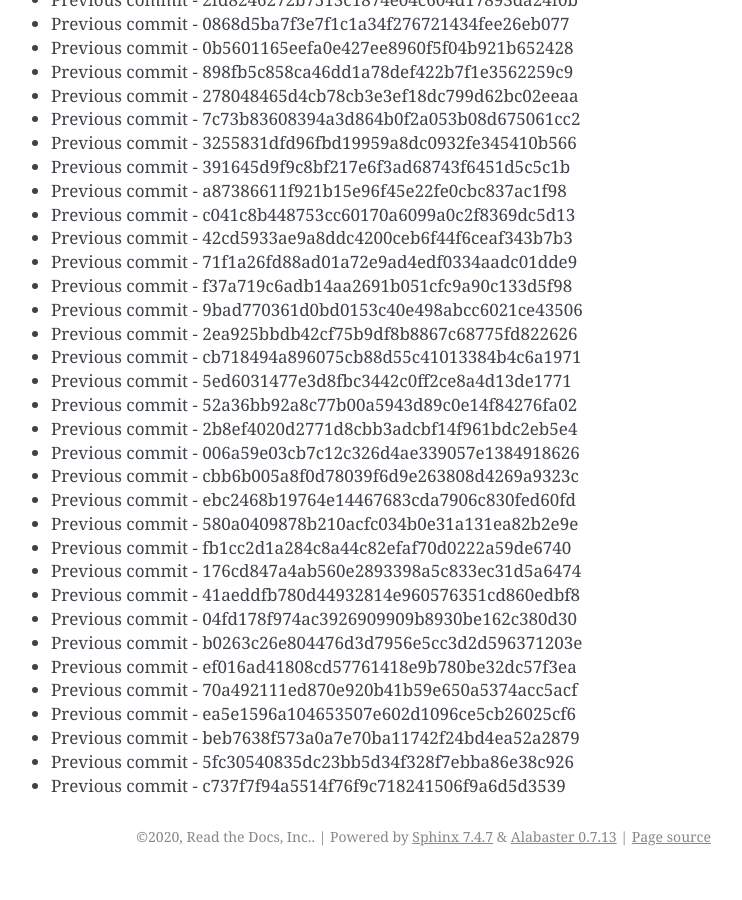
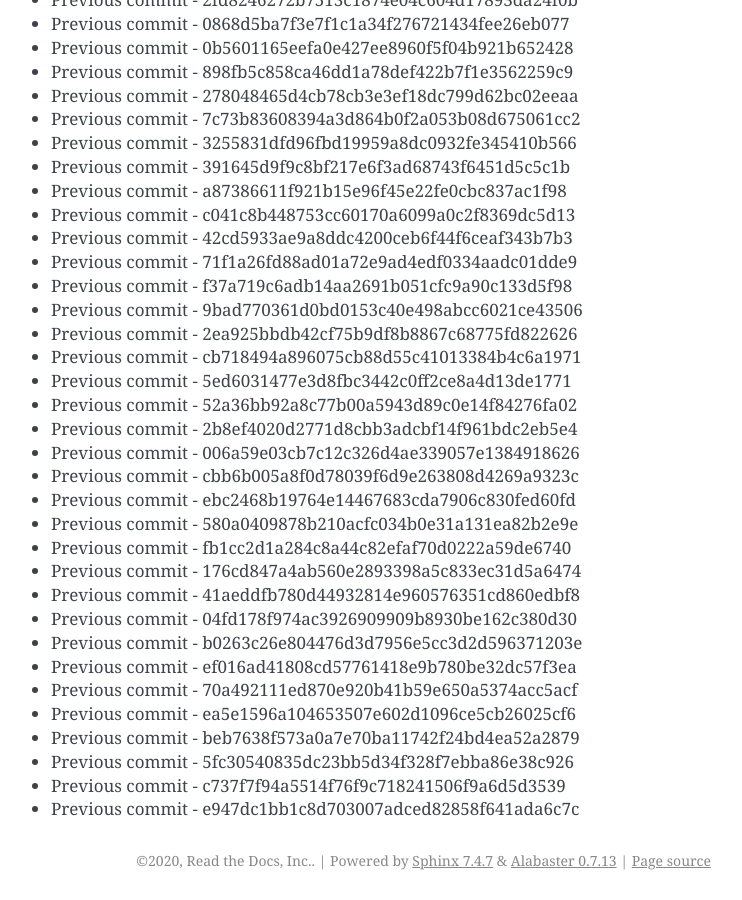
Before and after one commit to readthedocs/rtd-git-stresstest, a Sphinx documentation site: the page built from docs/updates.rst, in a window 1280 px wide and 900 px high, scrolled down 67453 px. Shown: the whole window, without its empty margins (399-1141 px from the left). Built offline with Sphinx 7.4.7, drawn with Linux system fonts in a browser that asks for light colours; before the commit the page ends 68329 px from its top, so only the background shows below that.

Commit message:
Generating commit from previous: e947dc1bb1c8d703007adced82858f641ada6c7c

```diff
--- a/docs/updates.rst
+++ b/docs/updates.rst
@@ -2866,3 +2866,4 @@ It can be tested for any performance characteristics.
 * Previous commit - beb7638f573a0a7e70ba11742f24bd4ea52a2879
 * Previous commit - 5fc30540835dc23bb5d34f328f7ebba86e38c926
 * Previous commit - c737f7f94a5514f76f9c718241506f9a6d5d3539
+* Previous commit - e947dc1bb1c8d703007adced82858f641ada6c7c
```
